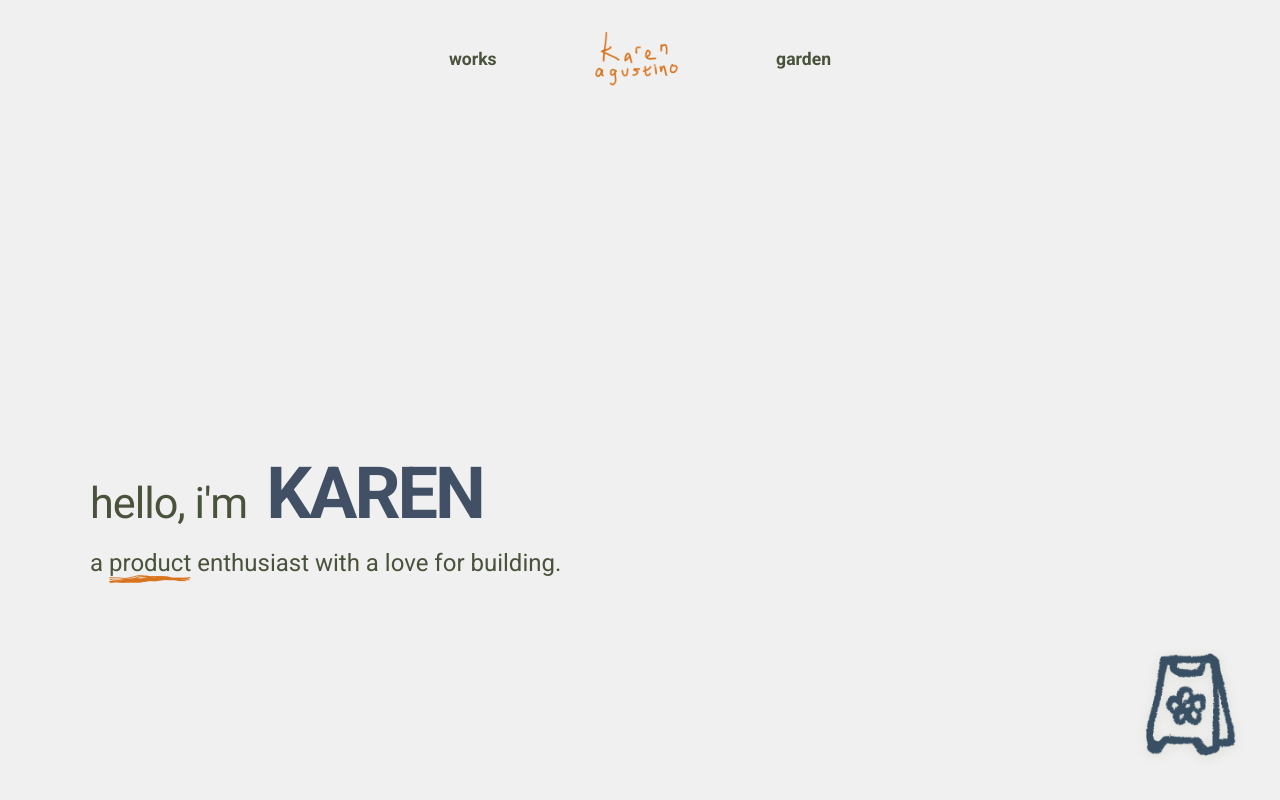
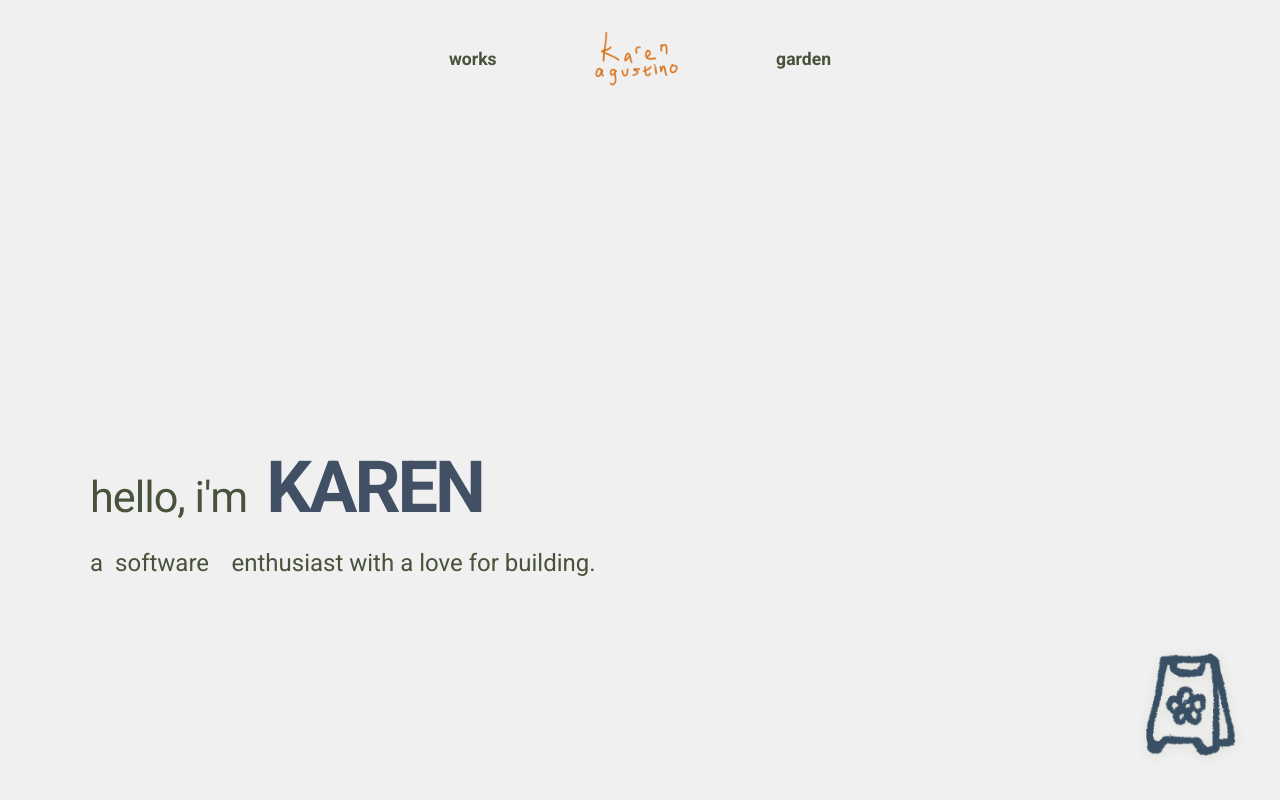
Before and after one commit to karenagustino/karenagustino.github.io, a React (Create React App) app: page / in a window 1280 px wide. Shown: the top 800 px of the page. Built offline with nearby package versions, Linux system fonts and the light colour scheme.

Commit message:
edit the descriptions of myself

```diff
--- /dev/null
+++ b/src/components/Hero.css
@@ -0,0 +1,51 @@
+.my-descriptions {
+    margin-left: 0.5em;
+    margin-right: 0.5em;
+    border: 0px solid #ddd;
+    height: 2.5rem;
+    overflow: hidden;
+    align-items: center;
+}
+
+.my-descriptions span {
+    position: relative;
+    display: inline-block;
+    animation: animation 10s ease infinite;
+    line-height: 2.5rem;
+}
+
+@keyframes animation {
+
+    0%,
+    100% {
+        top: 0;
+    }
+
+    20% {
+        top: 0;
+    }
+
+    25% {
+        top: -2.5rem;
+    }
+
+    45% {
+        top: -2.5rem;
+    }
+
+    50% {
+        top: -5rem;
+    }
+
+    70% {
+        top: -5rem;
+    }
+
+    75% {
+        top: -7.5rem;
+    }
+
+    95% {
+        top: -7.5rem;
+    }
+}
--- a/src/components/Hero.jsx
+++ b/src/components/Hero.jsx
@@ -3,6 +3,7 @@ import underline from '../assets/underline.png';
 import apron from '../assets/apron.png';
 import leafPixel from '../assets/leaf-pixel.png';
 import music from '../assets/cafe-music.mp3';
+import './Hero.css';
 
 const FallingLeaves = ({ show }) => (
     <div
@@ -115,6 +116,9 @@ const Hero = () => {
         return () => window.removeEventListener('scroll', onScroll);
     }, []);
 
+    const descriptions = ["product", "software", "matcha", "muay thai"]
+
+
     return (
         <section id="hero-section" style={{ minHeight: '100vh', display: 'flex', flexDirection: 'column', justifyContent: 'center', alignItems: 'flex-start', background: 'transparent', position: 'relative', maxWidth: 1100, margin: '0 auto' }}>
             <div style={{ marginTop: '10vh', marginBottom: '7vh', textAlign: 'left', width: '100%', display: 'flex', flexDirection: 'column', alignItems: 'flex-start' }}>
@@ -126,11 +130,29 @@ const Hero = () => {
                         KAREN
                     </span>
                 </div>
-                <div style={{ fontSize: '1.5rem', marginTop: '1.2rem', color: '#49523A', fontFamily: 'Roboto, sans-serif', position: 'relative', fontWeight: 400, textAlign: 'left', maxWidth: 900 }}>
-                    a <span style={{ color: '#49523A', position: 'relative', display: 'inline-block' }}>
+                <div style={{ fontSize: '1.5rem', marginTop: '1.2rem', color: '#49523A', fontFamily: 'Roboto, sans-serif', position: 'relative', fontWeight: 400, textAlign: 'left', maxWidth: 900, display: 'inline-flex', alignItems: 'center' }}>
+                    a {" "} <div class="my-descriptions">
+                        <span>
+                            {descriptions.map((desc, idx) => (
+                                <div>
+                                    {desc} <br />
+                                    <img src={underline} alt="underline" style={{ width: '100%', height: 8, pointerEvents: 'none' }} />
+                                </div>
+                            ))}
+
+                            {/* product <br />
+                            <img src={underline} alt="underline" style={{ position: 'fixed', left: 0, bottom: -6, width: '100%', height: 8 }} />
+                            software <br />
+                            matcha <br />
+                            muay thai <br /> */}
+                        </span>
+                    </div>
+                    enthusiast with a love for building.
+
+                    {/* <span style={{ color: '#49523A', position: 'relative', display: 'inline-block' }} >
                         product
                         <img src={underline} alt="underline" style={{ position: 'absolute', left: 0, bottom: -6, width: '100%', height: 8, pointerEvents: 'none' }} />
-                    </span> enthusiast with a love for building.
+                    </span> enthusiast with a love for building. */}
                 </div>
             </div>
             <div style={{ position: 'fixed', bottom: 44, right: 44, zIndex: 10, opacity: showApron ? 1 : 0, pointerEvents: showApron ? 'auto' : 'none', transition: 'opacity 0.4s' }}>
```
